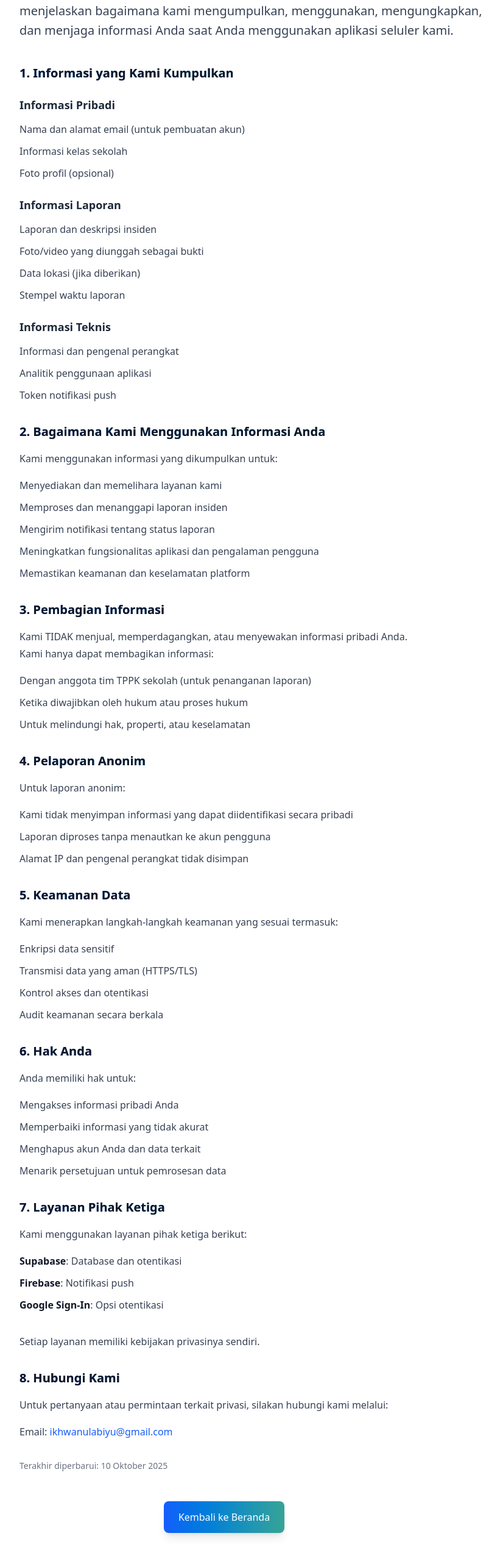
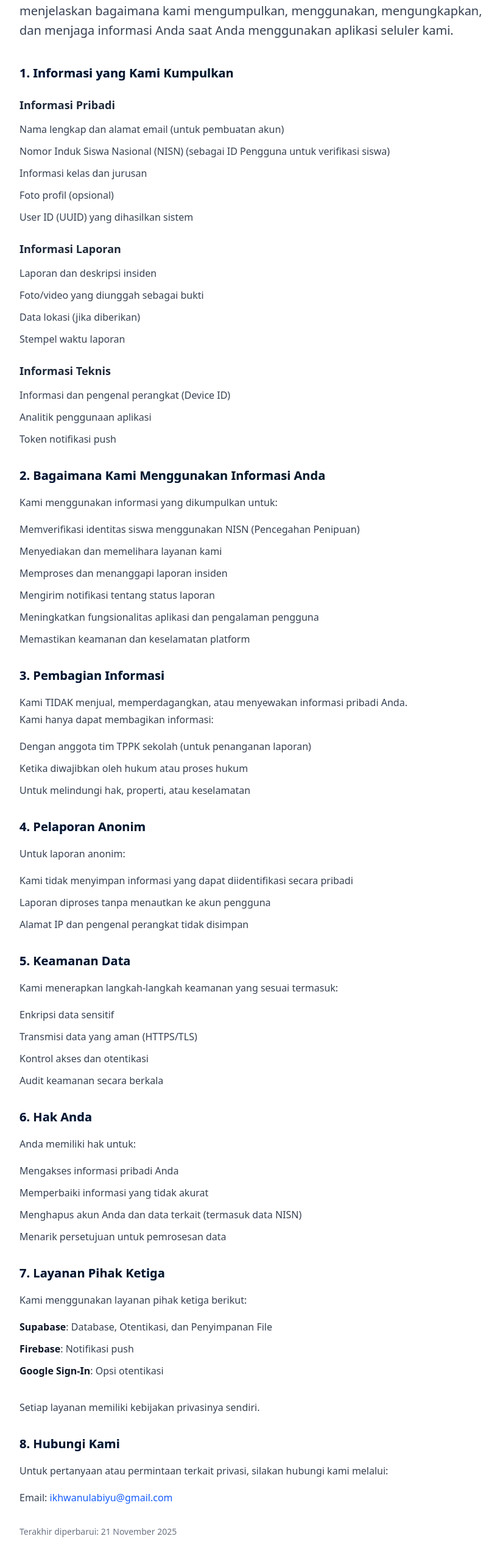
Before and after one commit to wannn-one/beranibicara-landing, a Nuxt app: page /privacy-policy in a window 1280 px wide. Shown: the part 230-2790 px from the top of the page at 61% size, without its empty margins (224-1045 px from the left). Built offline with nearby package versions, Linux system fonts and the light colour scheme.

Commit message:
:tada: feat: new legal content

```diff
--- a/app/data/legal-content.js
+++ b/app/data/legal-content.js
@@ -4,7 +4,7 @@ export const legalContent = {
     privacyPolicy: {
       title: 'Kebijakan Privasi Aplikasi BeraniBicara',
       description: 'Komitmen kami adalah untuk melindungi privasi Anda. Kebijakan Privasi ini menjelaskan bagaimana kami mengumpulkan, menggunakan, mengungkapkan, dan menjaga informasi Anda saat Anda menggunakan aplikasi seluler kami.',
-      lastUpdated: 'Terakhir diperbarui: 10 Oktober 2025',
+      lastUpdated: 'Terakhir diperbarui: 21 November 2025',
       backToHome: 'Kembali ke Beranda',
       sections: [
         {
@@ -13,9 +13,11 @@ export const legalContent = {
             {
               title: 'Informasi Pribadi',
               items: [
-                'Nama dan alamat email (untuk pembuatan akun)',
-                'Informasi kelas sekolah',
-                'Foto profil (opsional)'
+                'Nama lengkap dan alamat email (untuk pembuatan akun)',
+                'Nomor Induk Siswa Nasional (NISN) (sebagai ID Pengguna untuk verifikasi siswa)',
+                'Informasi kelas dan jurusan',
+                'Foto profil (opsional)',
+                'User ID (UUID) yang dihasilkan sistem'
               ]
             },
             {
@@ -30,7 +32,7 @@ export const legalContent = {
             {
               title: 'Informasi Teknis',
               items: [
-                'Informasi dan pengenal perangkat',
+                'Informasi dan pengenal perangkat (Device ID)',
                 'Analitik penggunaan aplikasi',
                 'Token notifikasi push'
               ]
@@ -41,6 +43,7 @@ export const legalContent = {
           title: '2. Bagaimana Kami Menggunakan Informasi Anda',
           description: 'Kami menggunakan informasi yang dikumpulkan untuk:',
           items: [
+            'Memverifikasi identitas siswa menggunakan NISN (Pencegahan Penipuan)', // <--- DIPERJELAS
             'Menyediakan dan memelihara layanan kami',
             'Memproses dan menanggapi laporan insiden',
             'Mengirim notifikasi tentang status laporan',
@@ -82,7 +85,7 @@ export const legalContent = {
           items: [
             'Mengakses informasi pribadi Anda',
             'Memperbaiki informasi yang tidak akurat',
-            'Menghapus akun Anda dan data terkait',
+            'Menghapus akun Anda dan data terkait (termasuk data NISN)',
             'Menarik persetujuan untuk pemrosesan data'
           ]
         },
@@ -90,7 +93,7 @@ export const legalContent = {
           title: '7. Layanan Pihak Ketiga',
           description: 'Kami menggunakan layanan pihak ketiga berikut:',
           items: [
-            { service: 'Supabase', purpose: 'Database dan otentikasi' },
+            { service: 'Supabase', purpose: 'Database, Otentikasi, dan Penyimpanan File' },
             { service: 'Firebase', purpose: 'Notifikasi push' },
             { service: 'Google Sign-In', purpose: 'Opsi otentikasi' }
           ],
@@ -131,6 +134,7 @@ export const legalContent = {
           items: [
             'Berusia minimal 13 tahun atau memiliki izin dari orang tua/wali',
             'Terdaftar sebagai siswa, guru, atau staff di sekolah yang bekerja sama',
+            'Memiliki NISN yang valid dan terdaftar di sekolah', // <--- DITAMBAHKAN
             'Memberikan informasi yang akurat dan terkini',
             'Menjaga kerahasiaan akun dan kata sandi Anda'
           ]
@@ -228,10 +232,10 @@ export const legalContent = {
               description: 'Jika Anda tidak dapat mengakses aplikasi, kirim permintaan melalui email:',
               steps: [
                 'Kirim email ke: ikhwanulabiyu@gmail.com',
-                'Gunakan subjek: "Permintaan Penghapusan Akun BeraniBicara"',
-                'Sertakan email yang digunakan untuk mendaftar',
+                'Gunakan subjek: "DELETE ACCOUNT - [NISN ANDA]"', // <--- DITAMBAHKAN NISN
+                'Isi badan email: "Saya meminta penghapusan akun untuk NISN [Nomor] atas nama [Nama Lengkap]"',
                 'Sertakan alasan penghapusan (opsional)',
-                'Tim kami akan memproses dalam 7 hari kerja'
+                'Tim kami akan memverifikasi kepemilikan NISN dan menghapus data dalam 7 hari kerja'
               ],
               note: 'Kami akan mengirim konfirmasi setelah semua data berhasil dihapus.'
             }
@@ -245,6 +249,7 @@ export const legalContent = {
               category: 'Informasi Profil',
               items: [
                 'Nama dan alamat email',
+                'Data NISN (Nomor Induk Siswa Nasional)',
                 'Foto profil',
                 'Informasi kelas dan sekolah',
                 'Preferensi aplikasi'
@@ -279,7 +284,7 @@ export const legalContent = {
             },
             {
               title: 'Laporan Aktif',
-              description: 'Jika Anda memiliki laporan yang sedang diproses, penghapusan akun tidak akan menghentikan proses tersebut. Laporan akan tetap diproses oleh pihak sekolah.'
+              description: 'Jika Anda memiliki laporan yang sedang diproses, penghapusan akun tidak akan menghentikan proses tersebut. Laporan akan tetap diproses oleh pihak sekolah, namun akan dianonimkan (tidak tertaut ke akun Anda).'
             },
             {
               title: 'Waktu Pemrosesan',
@@ -325,7 +330,7 @@ export const legalContent = {
     privacyPolicy: {
       title: 'Privacy Policy',
       description: 'Our commitment is to protect your privacy. This Privacy Policy explains how we collect, use, disclose, and safeguard your information when you use our mobile application.',
-      lastUpdated: 'Last updated: October 10, 2025',
+      lastUpdated: 'Last updated: November 21, 2025',
       backToHome: 'Back to Home',
       sections: [
         {
@@ -335,8 +340,10 @@ export const legalContent = {
               title: 'Personal Information',
               items: [
                 'Name and email address (for account creation)',
+                'National Student ID Number (NISN) (as User ID for student verification)',
                 'School grade information',
-                'Profile photo (optional)'
+                'Profile photo (optional)',
+                'System-generated User ID (UUID)'
               ]
             },
             {
@@ -351,7 +358,7 @@ export const legalContent = {
             {
               title: 'Technical Information',
               items: [
-                'Device information and identifiers',
+                'Device information and identifiers (Device ID)',
                 'App usage analytics',
                 'Push notification tokens'
               ]
@@ -362,6 +369,7 @@ export const legalContent = {
           title: '2. How We Use Your Information',
           description: 'We use the collected information to:',
           items: [
+            'Verify student identity using NISN (Fraud Prevention)',
             'Provide and maintain our services',
             'Process and respond to incident reports',
             'Send notifications about report status',
@@ -403,7 +411,7 @@ export const legalContent = {
           items: [
             'Access your personal information',
             'Correct inaccurate information',
-            'Delete your account and related data',
+            'Delete your account and related data (including NISN data)',
             'Withdraw consent for data processing'
           ]
         },
@@ -411,7 +419,7 @@ export const legalContent = {
           title: '7. Third-Party Services',
           description: 'We use the following third-party services:',
           items: [
-            { service: 'Supabase', purpose: 'Database and authentication' },
+            { service: 'Supabase', purpose: 'Database, Authentication, and File Storage' },
             { service: 'Firebase', purpose: 'Push notifications' },
             { service: 'Google Sign-In', purpose: 'Authentication option' }
           ],
@@ -452,6 +460,7 @@ export const legalContent = {
           items: [
             'Be at least 13 years old or have parental/guardian permission',
             'Be registered as a student, teacher, or staff at a partnering school',
+            'Have a valid NISN registered with the school', // <--- FIXED
             'Provide accurate and current information',
             'Keep your account and password confidential'
           ]
@@ -549,10 +558,9 @@ export const legalContent = {
               description: 'If you cannot access the app, send a request via email:',
               steps: [
                 'Send email to: ikhwanulabiyu@gmail.com',
-                'Use subject: "BeraniBicara Account Deletion Request"',
-                'Include the email used for registration',
-                'Include reason for deletion (optional)',
-                'Our team will process within 7 business days'
+                'Use subject: "DELETE ACCOUNT - [YOUR NISN]"', // <--- ENGLISH VERSION FIXED
+                'Body content: "I request account deletion for NISN [Number] name [Full Name]"',
+                'Our team will verify NISN ownership and process within 7 business days'
               ],
               note: 'We will send confirmation after all data has been successfully deleted.'
             }
@@ -566,6 +574,7 @@ export const legalContent = {
               category: 'Profile Information',
               items: [
                 'Name and email address',
+                'NISN Data (National Student ID Number)', // <--- ENGLISH VERSION FIXED
                 'Profile photo',
                 'Class and school information',
                 'App preferences'
@@ -600,7 +609,7 @@ export const legalContent = {
             },
             {
               title: 'Active Reports',
-              description: 'If you have reports being processed, account deletion will not stop the process. Reports will continue to be processed by school authorities.'
+              description: 'If you have reports being processed, account deletion will not stop the process. Reports will continue to be processed by school authorities, but will be anonymized.'
             },
             {
               title: 'Processing Time',
@@ -644,7 +653,6 @@ export const legalContent = {
   }
 }
 
-// Helper function to get legal content by language
 export const getLegalContentByLanguage = (language = 'id') => {
   return legalContent[language]
 }
```
